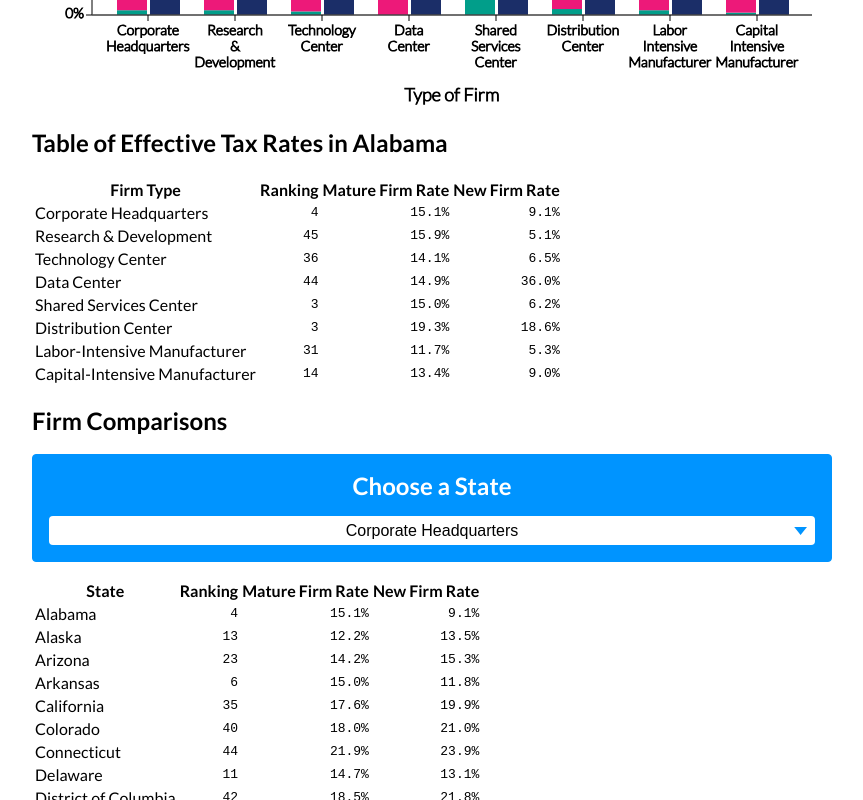
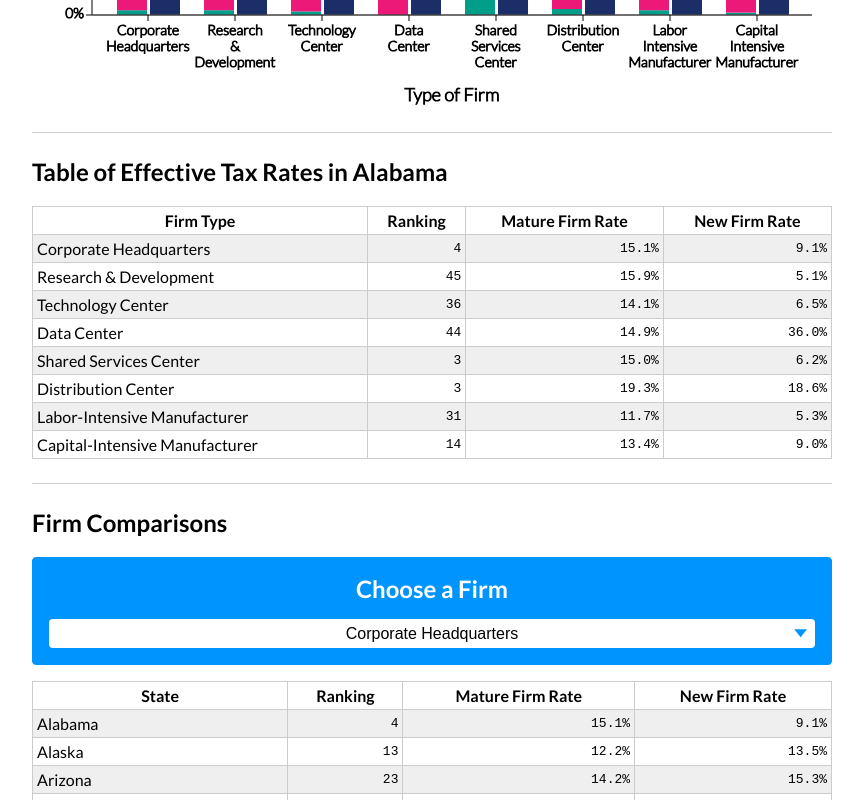
Before and after one commit to TaxFoundation/location-matters-2021, a React (Create React App) app: page / in a window 1280 px wide. Shown: the part 740-1540 px from the top of the page, without its empty margins (208-1071 px from the left). Built offline with nearby package versions, Linux system fonts and the light colour scheme.

Commit message:
Add table styles

```diff
--- a/public/index.html
+++ b/public/index.html
@@ -20,7 +20,7 @@
       work correctly both with client-side routing and a non-root public URL.
       Learn how to configure a non-root public URL by running `npm run build`.
     -->
-    <title>Options for Tax Reform 2021</title>
+    <title>Location Matters</title>
   </head>
 
   <body>
--- a/src/App.tsx
+++ b/src/App.tsx
@@ -6,6 +6,7 @@ import STATES from './data/states.json';
 // import text from './data/lm-text.json';
 
 import Select from './components/Select';
+import HR from './components/HR';
 import BarChart from './components/chart/BarChart';
 import StateTable from './components/StateTable';
 import FirmTable from './components/FirmTable';
@@ -38,12 +39,15 @@ function App(): JSX.Element {
       {stateData && (
         <>
           <Select
+            heading="Choose a State"
             options={STATES.map(s => ({ id: s.fips, name: s.name }))}
             value={usState}
             setValue={setUsState}
           />
           <BarChart state={stateData.name} firms={stateData.firms}></BarChart>
+          <HR />
           <StateTable data={stateData}></StateTable>
+          <HR />
           <FirmTable data={data as StateData[]}></FirmTable>
         </>
       )}
--- a/src/components/FirmTable.tsx
+++ b/src/components/FirmTable.tsx
@@ -2,6 +2,7 @@ import React, { useState } from 'react';
 
 import { formatter } from '../helpers';
 import Select from './Select';
+import Table from './Table';
 import NumericCell from './NumericCell';
 import _firmTypes from '../data/firm-types.json';
 const firmTypes: string[] = _firmTypes;
@@ -25,11 +26,12 @@ const FirmTable: React.VFC<{ data: StateData[] }> = ({ data }) => {
     <div>
       <h2>Firm Comparisons</h2>
       <Select
+        heading="Choose a Firm"
         options={firmTypes.map((s, i) => ({ id: i, name: s }))}
         value={firm}
         setValue={setFirm}
       />
-      <table>
+      <Table>
         <thead>
           <tr>
             <th>State</th>
@@ -52,7 +54,7 @@ const FirmTable: React.VFC<{ data: StateData[] }> = ({ data }) => {
             </tr>
           ))}
         </tbody>
-      </table>
+      </Table>
     </div>
   );
 };
--- /dev/null
+++ b/src/components/HR.tsx
@@ -0,0 +1,11 @@
+import styled from 'styled-components';
+
+const HR = styled.hr`
+  background-color: var(--gray);
+  border: 0;
+  color: var(--gray);
+  height: 1px;
+  margin: 1.5rem 0;
+`;
+
+export default HR;
--- a/src/components/Select.tsx
+++ b/src/components/Select.tsx
@@ -55,15 +55,21 @@ interface ISelectOption {
 }
 
 interface ISelectProps {
+  heading: string;
   options: ISelectOption[];
   value: number;
   setValue: (value: number) => void;
 }
 
-const Select = ({ options, value, setValue }: ISelectProps): JSX.Element => {
+const Select = ({
+  heading,
+  options,
+  value,
+  setValue,
+}: ISelectProps): JSX.Element => {
   return (
     <Container>
-      <Heading>Choose a State</Heading>
+      <Heading>{heading}</Heading>
       <SelectContainer>
         <StyledSelect
           name="state-select"
--- a/src/components/StateTable.tsx
+++ b/src/components/StateTable.tsx
@@ -1,6 +1,7 @@
 import React from 'react';
 
 import { formatter } from '../helpers';
+import Table from './Table';
 import NumericCell from './NumericCell';
 import _firmTypes from '../data/firm-types.json';
 const firmTypes: string[] = _firmTypes;
@@ -22,7 +23,7 @@ const StateTable: React.VFC<{ data: StateData }> = ({ data }) => {
   return (
     <div>
       <h2>Table of Effective Tax Rates in {data.name}</h2>
-      <table>
+      <Table>
         <thead>
           <tr>
             <th>Firm Type</th>
@@ -41,7 +42,7 @@ const StateTable: React.VFC<{ data: StateData }> = ({ data }) => {
             </tr>
           ))}
         </tbody>
-      </table>
+      </Table>
     </div>
   );
 };
--- /dev/null
+++ b/src/components/Table.tsx
@@ -0,0 +1,18 @@
+import styled from 'styled-components';
+
+const Table = styled.table`
+  border-collapse: collapse;
+  width: 100%;
+
+  td,
+  th {
+    border: 1px solid #ccc;
+    padding: 0.25rem;
+  }
+
+  tbody > tr:nth-child(odd) > td {
+    background-color: #efefef;
+  }
+`;
+
+export default Table;
```
